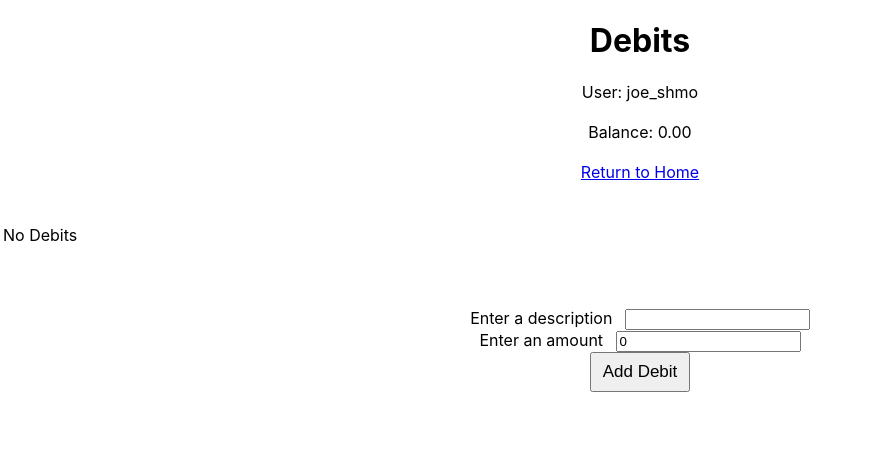
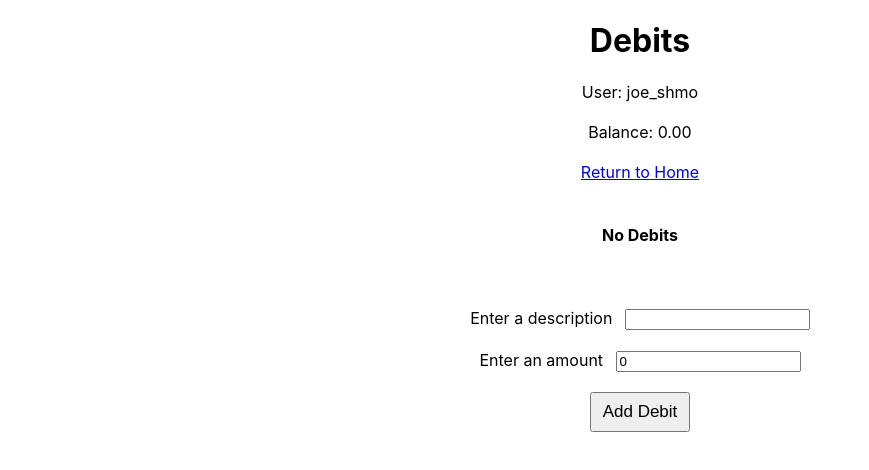
Before and after one commit to TDLorenz/ReactBankAcccount, a React (Create React App) app in the folder react-router/: page /debits in a window 1280 px wide. Shown: the top 470 px of the page, without its empty margins (0-869 px from the left). Built offline with nearby package versions, Linux system fonts and the light colour scheme; no server answers.

Commit message:
finsihed formatting all pages

```diff
--- a/react-router/src/components/Credits.js
+++ b/react-router/src/components/Credits.js
@@ -69,8 +69,8 @@ class Credits extends Component {
         <br />
         <br />
         <br />
-        <div className="table">
-          <table id="data">
+        <div className>
+          <table className="table" id="data">
             <tbody>
               {this.makeCredit(this.props.apiData, this.props.found)}
             </tbody>
--- a/react-router/src/components/Debits.js
+++ b/react-router/src/components/Debits.js
@@ -84,10 +84,12 @@ class Debits extends Component {
             <label htmlFor="description">Enter a description</label> &ensp;
             <input type="text" name="description" onChange={this.handleChange} value={this.state.debit.description} />
           </div>
+          <br />
           <div>
             <label htmlFor="amount">Enter an amount</label> &ensp;
             <input type="number" name="amount" onChange={this.handleChange} value={this.state.debit.amount} />
           </div>
+          <br />
           <button className="button">Add Debit</button>
         </form>
       </div>
--- a/react-router/src/components/Styles.css
+++ b/react-router/src/components/Styles.css
@@ -7,7 +7,10 @@
 }
 
 .table {
-    text-align: center;
+    text-align: left;
+    margin-left: auto;
+    margin-right: auto;
+    font-weight: bold;
 }
 
 .button {
```
